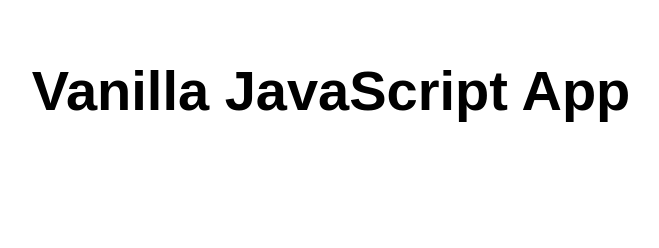
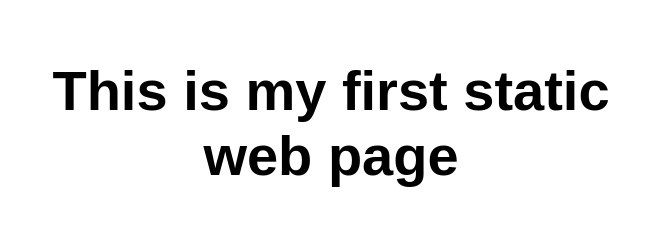
Before and after one commit to mahansbd/my-first-static-web-app, a website: page src/index.html in a window 1280 px wide. Shown: the whole page, without its empty margins (309-968 px from the left). Drawn offline with Linux system fonts and the light colour scheme.

Commit message:
Update index.html

```diff
--- a/src/index.html
+++ b/src/index.html
@@ -5,12 +5,12 @@
   <meta charset="UTF-8">
   <meta name="viewport" content="width=device-width, initial-scale=1.0">
   <link rel="stylesheet" href="styles.css">
-  <title>This is my first static web page</title>
+  <title>Static HTML</title>
 </head>
 
 <body>
   <main>
-    <h1>Vanilla JavaScript App</h1>
+    <h1>This is my first static web page</h1>
   </main>
 </body>
 
```
